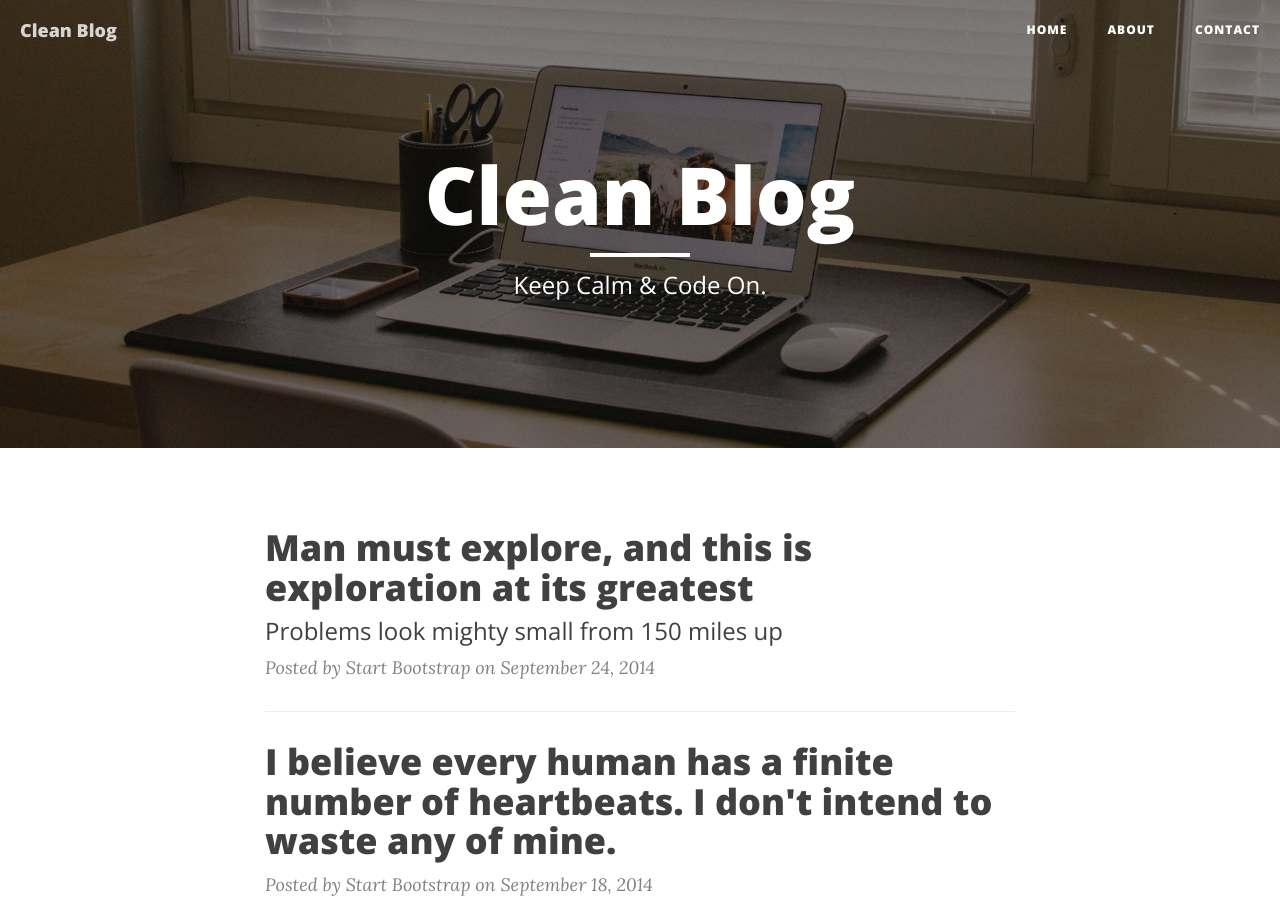
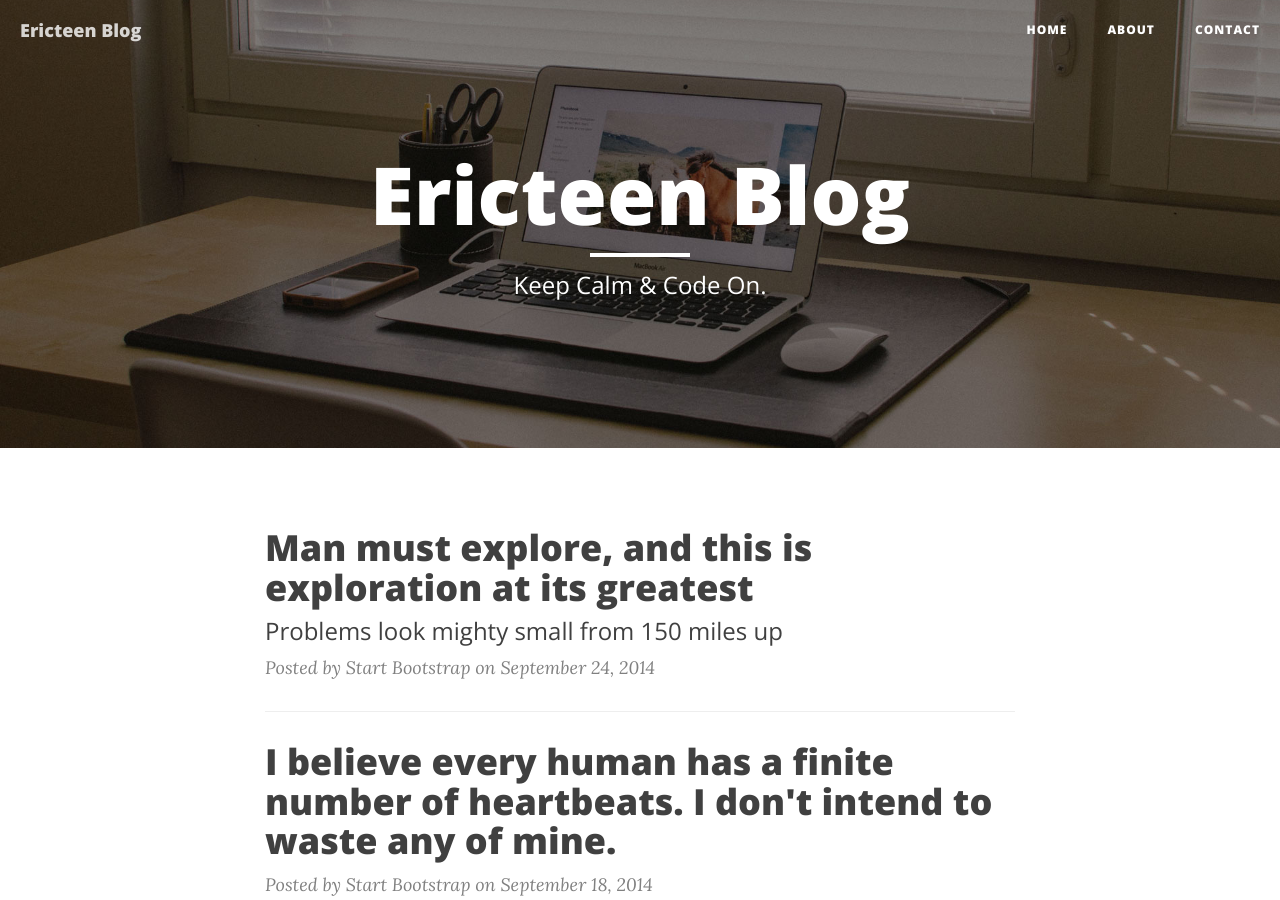
Before and after one commit to Ericteen/ericteen.github.io, a Jekyll site: the page built from index.html, in a window 1280 px wide and 900 px high. Built offline with Jekyll 4.4.1, drawn with Linux system fonts in a browser that asks for light colours; nearby versions of some CDN libraries; the list of posts is cut into pages by our own code; some of the changed lines change nothing that is shown.

Commit message:
personal settings

```diff
--- a/_config.yml
+++ b/_config.yml
@@ -1,9 +1,9 @@
 # Site settings
-title: Clean Blog
+title: Ericteen Blog
 header-img: img/home-bg.jpg
-email: your-email@yourdomain.com
+email: chengteen@163.com
 copyright_name: Your/Project/Corporate Name
-description: "Write your site description here. It will be used as your sites meta description as well!"
+description: "Front-end engineer & UX designer"
 baseurl: ""
 url: "http://yourdomain.com"
 twitter_username: SBootstrap
```
